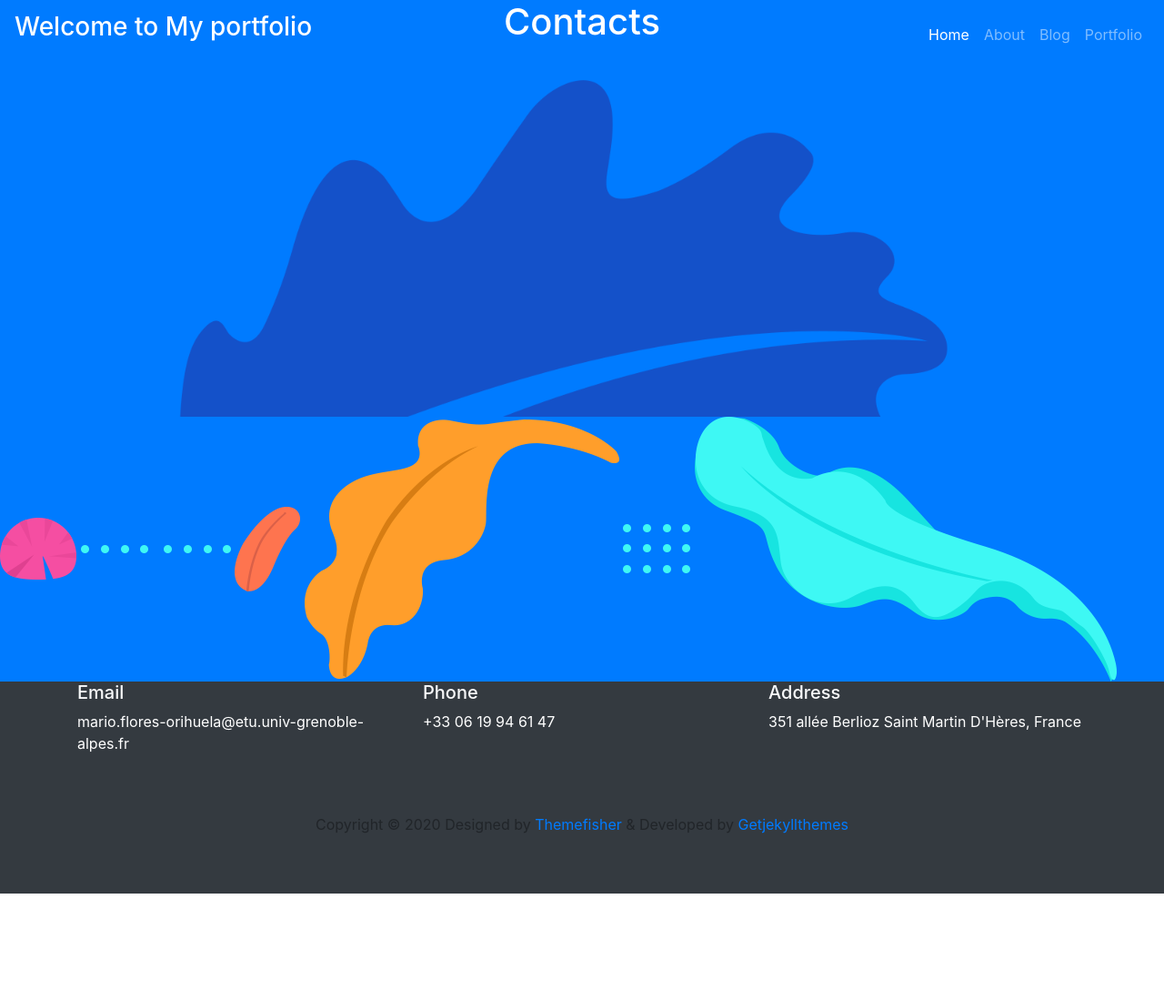
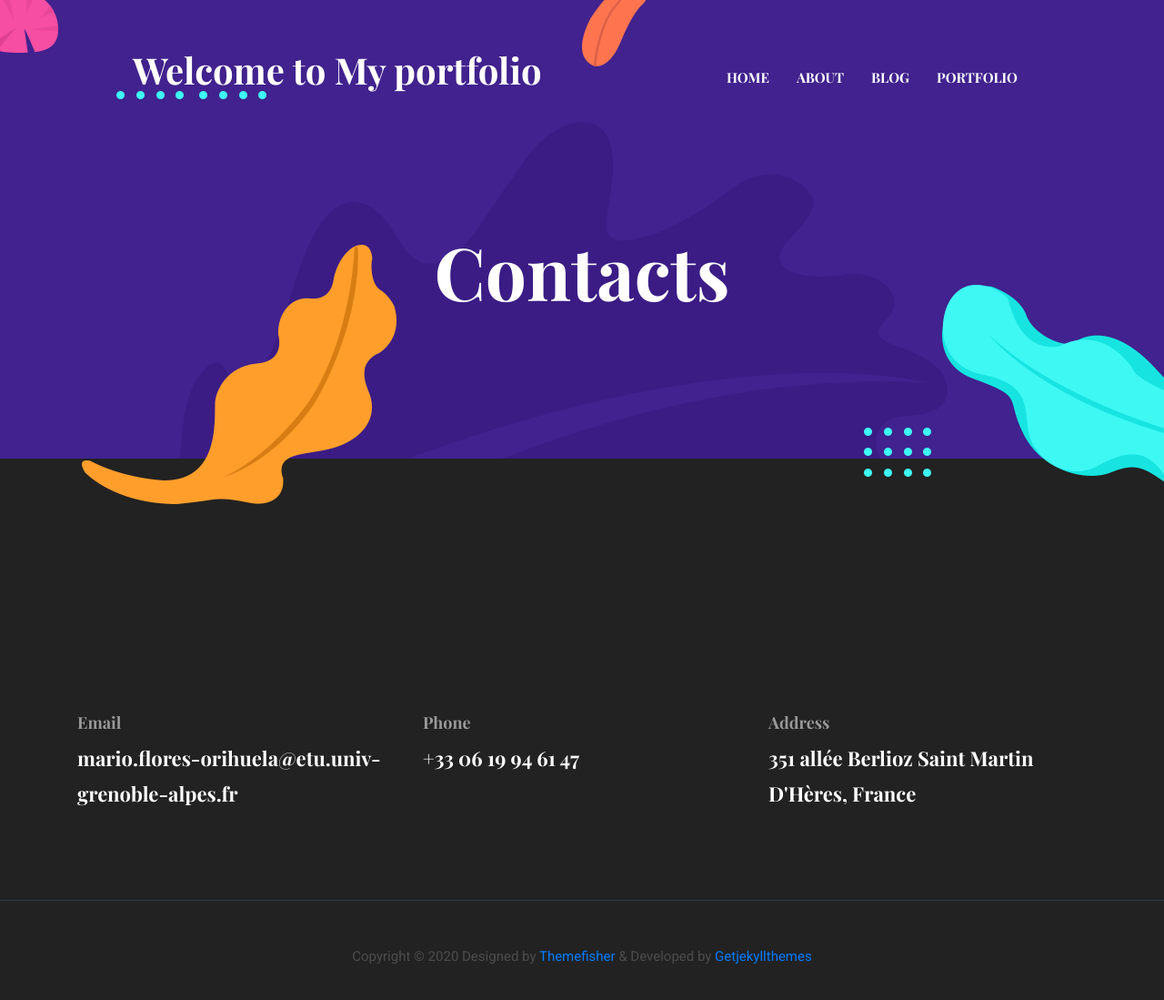
Before and after one commit to mriflores/My-portfolio, a Jekyll site: the page built from _pages/contact.html, in a window 1280 px wide and 1129 px high. Shown: the top 1099 px of the window at 91% size. Built offline with Jekyll 4.4.1, drawn with Linux system fonts in a browser that asks for light colours; nearby versions of some CDN libraries; library files that are not in the unit come from our copies.

Commit message:
Base Url

```diff
--- a/_config.yml
+++ b/_config.yml
@@ -8,8 +8,8 @@ footer_social_links:
   - icon : "ti-github"
     link : "https://github.com/mriflores"
 
-baseurl: "https://mriflores.github.io/My-portfolio/" # the subpath of your site, e.g. /blog
-url: "" # the base hostname & protocol for your site, e.g. http://example.com
+baseurl: "" # the subpath of your site, e.g. /blog
+url: "https://mriflores.github.io/My-portfolio/" # the base hostname & protocol for your site, e.g. http://example.com
 
 # Build settings
 markdown: kramdown
```
